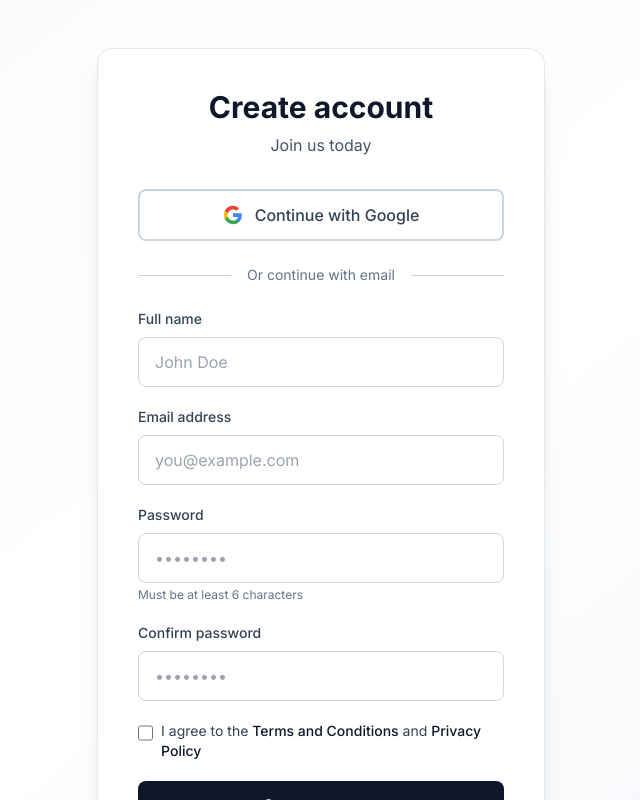
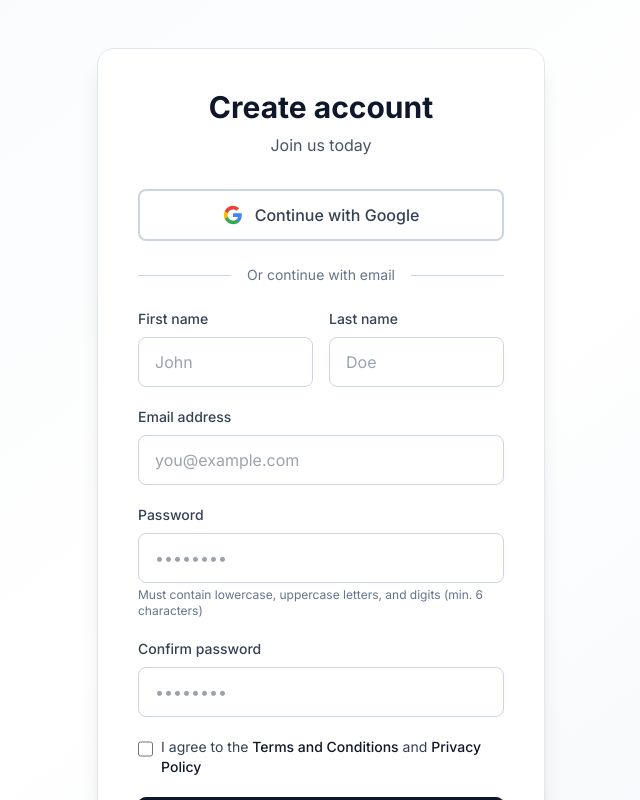
Before and after one commit to debanga-r-hazarika/Hatvoni-Client, a React (Vite) app: page /signup in a window 1280 px wide. Shown: the top 800 px of the page, without its empty margins (319-959 px from the left). Built offline with nearby package versions, Linux system fonts and the light colour scheme; no server answers; a web font is replaced by a local one.

Commit message:
Update signup form, add password validation

```diff
--- a/src/pages/Signup.jsx
+++ b/src/pages/Signup.jsx
@@ -4,7 +4,8 @@ import { useAuth } from '../contexts/AuthContext';
 
 export default function Signup() {
   const [formData, setFormData] = useState({
-    fullName: '',
+    firstName: '',
+    lastName: '',
     email: '',
     password: '',
     confirmPassword: ''
@@ -50,10 +51,20 @@ export default function Signup() {
       return;
     }
 
+    const hasLowercase = /[a-z]/.test(formData.password);
+    const hasUppercase = /[A-Z]/.test(formData.password);
+    const hasDigit = /[0-9]/.test(formData.password);
+
+    if (!hasLowercase || !hasUppercase || !hasDigit) {
+      setError('Password must contain lowercase, uppercase letters, and digits');
+      setLoading(false);
+      return;
+    }
+
     const { data, error: signUpError } = await signUp(
       formData.email,
       formData.password,
-      { full_name: formData.fullName }
+      { first_name: formData.firstName, last_name: formData.lastName }
     );
 
     if (signUpError) {
@@ -138,20 +149,37 @@ export default function Signup() {
           </div>
 
           <form onSubmit={handleSubmit} className="space-y-5">
+            <div className="grid grid-cols-2 gap-4">
               <div>
-              <label htmlFor="fullName" className="block text-sm font-medium text-slate-700 mb-2">
-                Full name
+                <label htmlFor="firstName" className="block text-sm font-medium text-slate-700 mb-2">
+                  First name
                 </label>
                 <input
-                id="fullName"
-                name="fullName"
+                  id="firstName"
+                  name="firstName"
                   type="text"
                   required
-                value={formData.fullName}
+                  value={formData.firstName}
                   onChange={handleChange}
                   className="w-full px-4 py-3 border border-slate-300 rounded-lg focus:ring-2 focus:ring-slate-500 focus:border-transparent transition-all duration-200 outline-none"
-                placeholder="John Doe"
+                  placeholder="John"
                 />
+              </div>
+              <div>
+                <label htmlFor="lastName" className="block text-sm font-medium text-slate-700 mb-2">
+                  Last name
+                </label>
+                <input
+                  id="lastName"
+                  name="lastName"
+                  type="text"
+                  required
+                  value={formData.lastName}
+                  onChange={handleChange}
+                  className="w-full px-4 py-3 border border-slate-300 rounded-lg focus:ring-2 focus:ring-slate-500 focus:border-transparent transition-all duration-200 outline-none"
+                  placeholder="Doe"
+                />
+              </div>
             </div>
 
             <div>
@@ -184,7 +212,7 @@ export default function Signup() {
                 className="w-full px-4 py-3 border border-slate-300 rounded-lg focus:ring-2 focus:ring-slate-500 focus:border-transparent transition-all duration-200 outline-none"
                 placeholder="••••••••"
               />
-              <p className="mt-1 text-xs text-slate-500">Must be at least 6 characters</p>
+              <p className="mt-1 text-xs text-slate-500">Must contain lowercase, uppercase letters, and digits (min. 6 characters)</p>
             </div>
 
             <div>
```
Also changed, not shown: 1 other file (tests, documents, lock files or other folders). Lines whose indentation alone changed are shown as unchanged.
